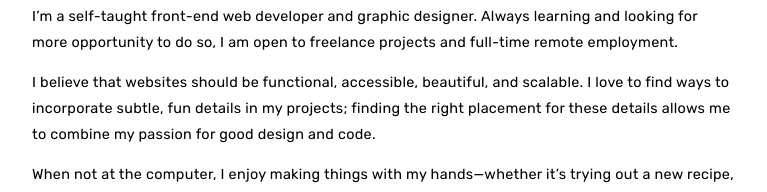
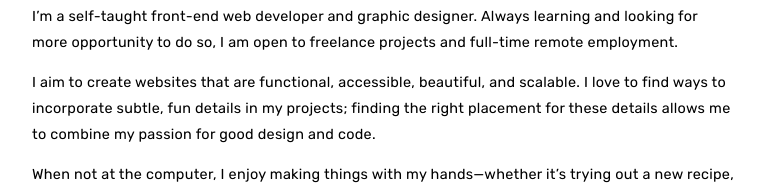
Before and after one commit to jenna-m/portfolio, a React (Create React App) app: page / in a window 1280 px wide. Shown: the part 596-788 px from the top of the page, without its empty margins (256-1023 px from the left). Built offline with nearby package versions, Linux system fonts and the light colour scheme.

Commit message:
Update aboutData.js

```diff
--- a/src/data/aboutData.js
+++ b/src/data/aboutData.js
@@ -8,7 +8,7 @@ export default function About() {
             </p>
 
             <p>
-                I believe that websites should be functional, accessible, beautiful, and scalable. I love to find ways to incorporate subtle, fun details in my projects; finding the right placement for these details allows me to combine my passion for good design and code.
+                I aim to create websites that are functional, accessible, beautiful, and scalable. I love to find ways to incorporate subtle, fun details in my projects; finding the right placement for these details allows me to combine my passion for good design and code.
             </p>
 
             <p>
```
